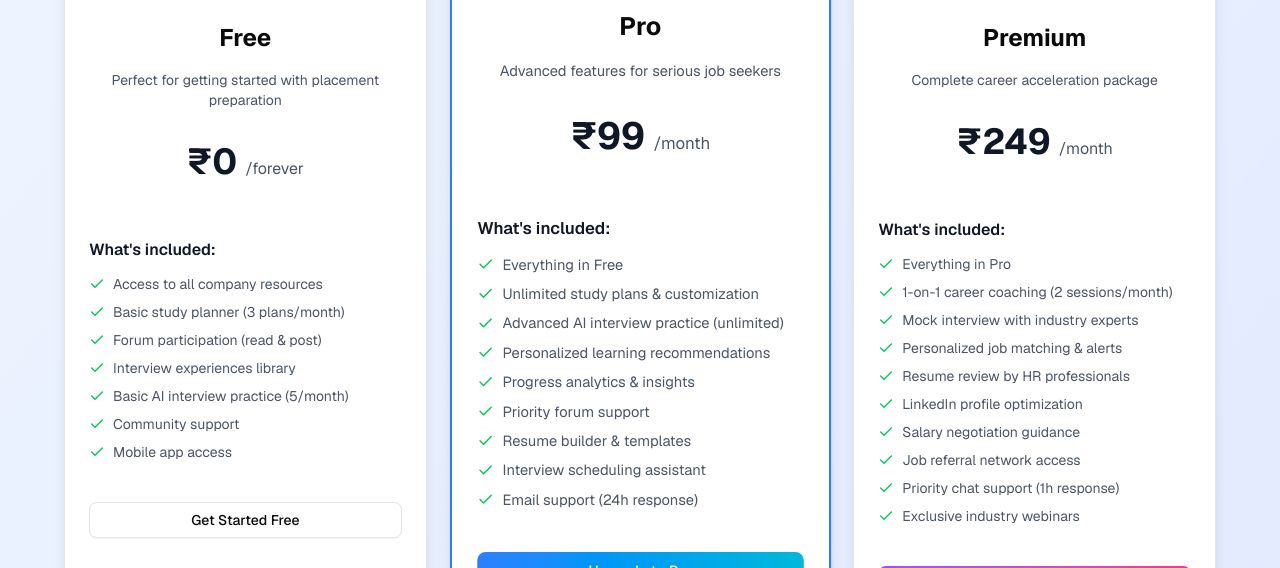
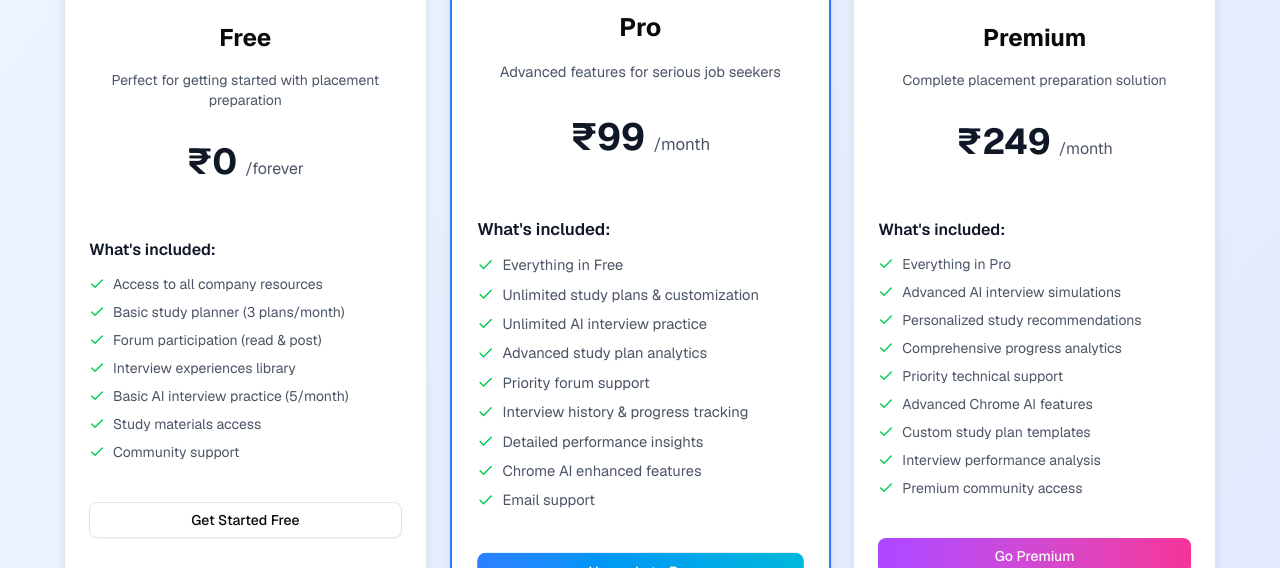
Before and after one commit to Akashrrrrd/OpenPrep, a Next.js app: page /pricing in a window 1280 px wide. Shown: the part 384-952 px from the top of the page. Built offline with nearby package versions, Linux system fonts and the light colour scheme; no server answers.

Commit message:
OpenPrep Source Code

```diff
--- a/app/pricing/page.tsx
+++ b/app/pricing/page.tsx
@@ -109,8 +109,8 @@ export default function PricingPage() {
         'Forum participation (read & post)',
         'Interview experiences library',
         'Basic AI interview practice (5/month)',
-        'Community support',
-        'Mobile app access'
+        'Study materials access',
+        'Community support'
       ],
       limitations: [],
       buttonText: 'Get Started Free',
@@ -126,13 +126,13 @@ export default function PricingPage() {
       features: [
         'Everything in Free',
         'Unlimited study plans & customization',
-        'Advanced AI interview practice (unlimited)',
-        'Personalized learning recommendations',
-        'Progress analytics & insights',
+        'Unlimited AI interview practice',
+        'Advanced study plan analytics',
         'Priority forum support',
-        'Resume builder & templates',
-        'Interview scheduling assistant',
-        'Email support (24h response)'
+        'Interview history & progress tracking',
+        'Detailed performance insights',
+        'Chrome AI enhanced features',
+        'Email support'
       ],
       limitations: [],
       buttonText: 'Upgrade to Pro',
@@ -144,18 +144,17 @@ export default function PricingPage() {
       name: 'Premium',
       price: '₹249',
       period: 'month',
-      description: 'Complete career acceleration package',
+      description: 'Complete placement preparation solution',
       features: [
         'Everything in Pro',
-        '1-on-1 career coaching (2 sessions/month)',
-        'Mock interview with industry experts',
-        'Personalized job matching & alerts',
-        'Resume review by HR professionals',
-        'LinkedIn profile optimization',
-        'Salary negotiation guidance',
-        'Job referral network access',
-        'Priority chat support (1h response)',
-        'Exclusive industry webinars'
+        'Advanced AI interview simulations',
+        'Personalized study recommendations',
+        'Comprehensive progress analytics',
+        'Priority technical support',
+        'Advanced Chrome AI features',
+        'Custom study plan templates',
+        'Interview performance analysis',
+        'Premium community access'
       ],
       limitations: [],
       buttonText: 'Go Premium',
```
